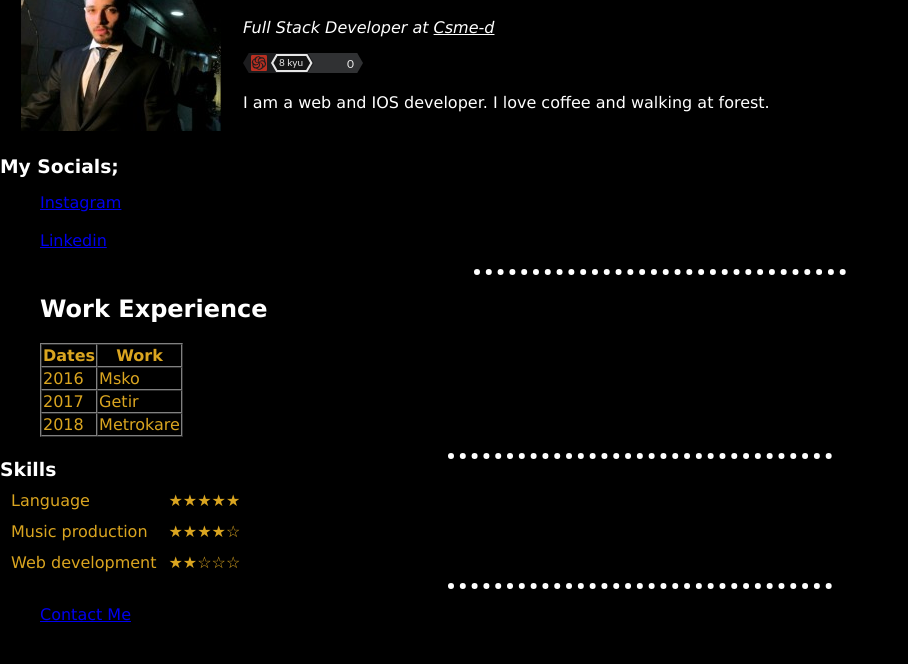
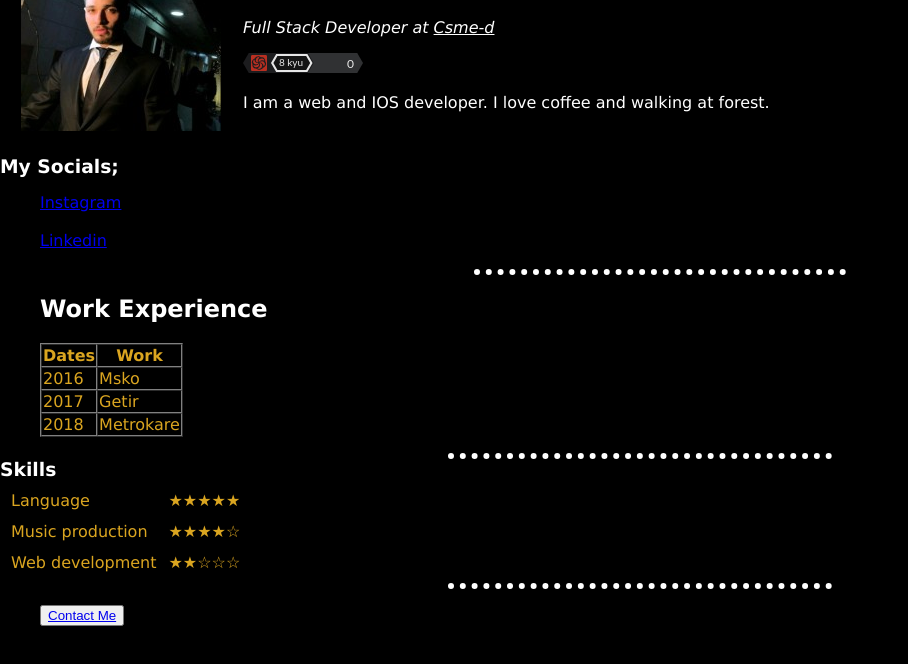
Before and after one commit to yabayets/bio, a plain HTML site: page index.html in a window 1280 px wide. Shown: the part 90-754 px from the top of the page, without its empty margins (0-908 px from the left). Drawn offline with Linux system fonts and the light colour scheme.

Commit message:
Update index.html

```diff
--- a/index.html
+++ b/index.html
@@ -94,7 +94,7 @@ Msko
     <hr>
 
       <ul>
-        <li> <a href="contact-me.html">Contact Me</a> </li>
+        <li> <button> <a href="contact-me.html">Contact Me</a> </button> </li>
 
 
     </ul>
```
